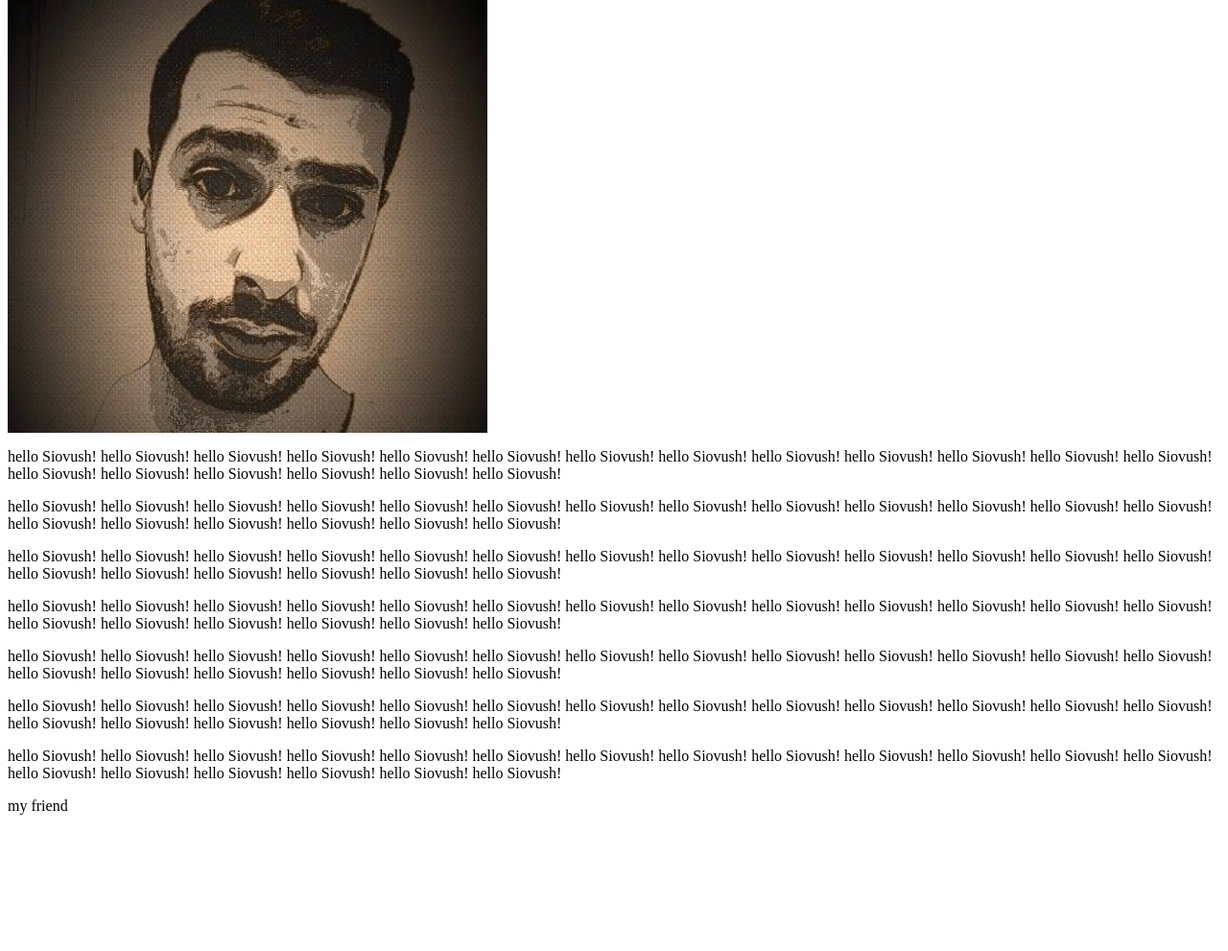
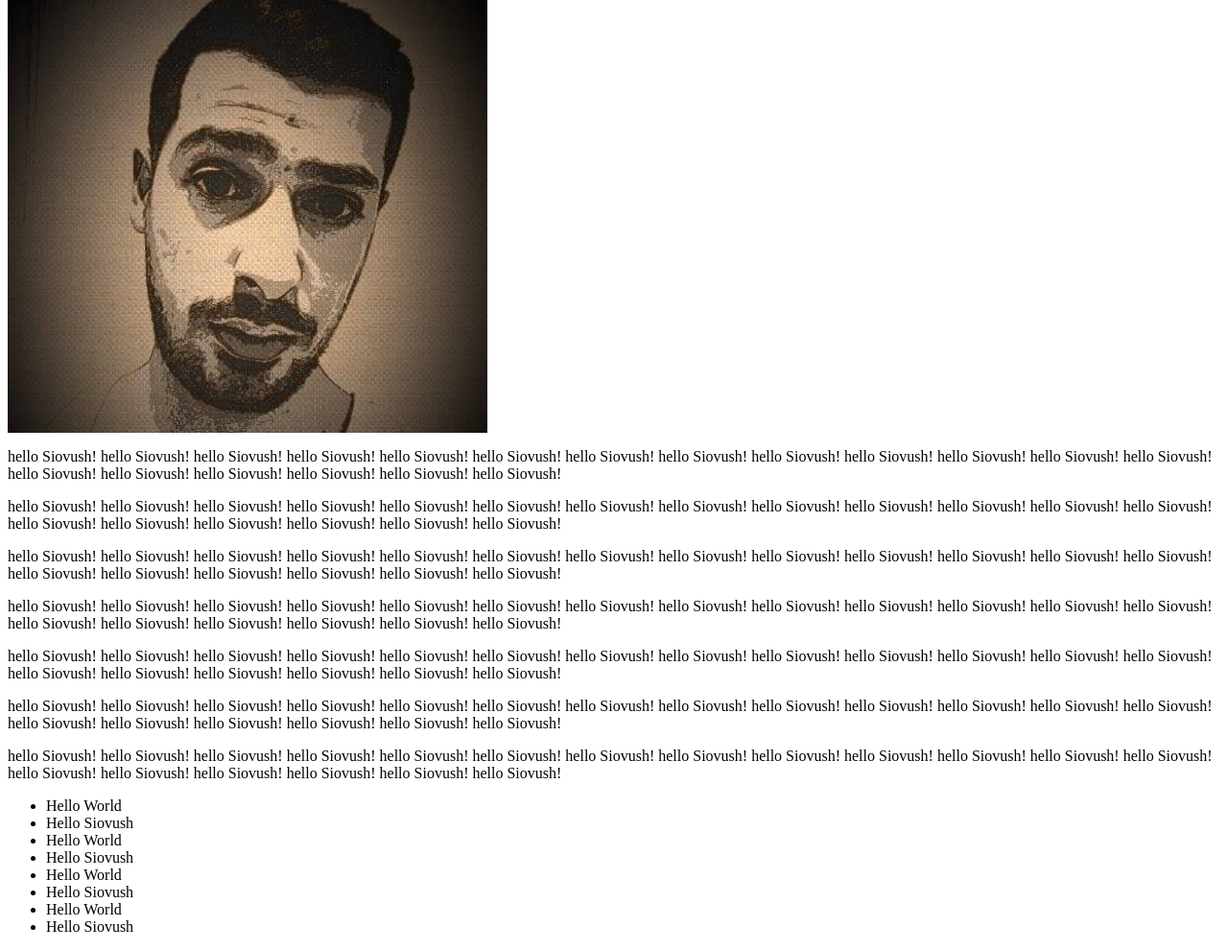
Before and after one commit to siovush/testGit, a plain HTML site: page index.html in a window 1280 px wide. Shown: the part 479-1470 px from the top of the page at 96% size. Before the commit the page ends 1344 px from the top, so only its background shows below. Drawn offline with Linux system fonts and the light colour scheme.

Commit message:
second commit

```diff
--- a/index.html
+++ b/index.html
@@ -19,7 +19,16 @@
 <p>hello Siovush!  hello Siovush!  hello Siovush!  hello Siovush!  hello Siovush!  hello Siovush!  hello Siovush!  hello Siovush!  hello Siovush!  hello Siovush!  hello Siovush!  hello Siovush!  hello Siovush!  hello Siovush!  hello Siovush!  hello Siovush!  hello Siovush!  hello Siovush!  hello Siovush!  </p>
 <p>hello Siovush!  hello Siovush!  hello Siovush!  hello Siovush!  hello Siovush!  hello Siovush!  hello Siovush!  hello Siovush!  hello Siovush!  hello Siovush!  hello Siovush!  hello Siovush!  hello Siovush!  hello Siovush!  hello Siovush!  hello Siovush!  hello Siovush!  hello Siovush!  hello Siovush!  </p>
 <p>hello Siovush!  hello Siovush!  hello Siovush!  hello Siovush!  hello Siovush!  hello Siovush!  hello Siovush!  hello Siovush!  hello Siovush!  hello Siovush!  hello Siovush!  hello Siovush!  hello Siovush!  hello Siovush!  hello Siovush!  hello Siovush!  hello Siovush!  hello Siovush!  hello Siovush!  </p>
-<p>my friend</p>
+<ul>
+<li>Hello World</li>
+<li>Hello Siovush</li>
+<li>Hello World</li>
+<li>Hello Siovush</li>
+<li>Hello World</li>
+<li>Hello Siovush</li>
+<li>Hello World</li>
+<li>Hello Siovush</li>
+</ul>
 </body>
 
 </html>
```
